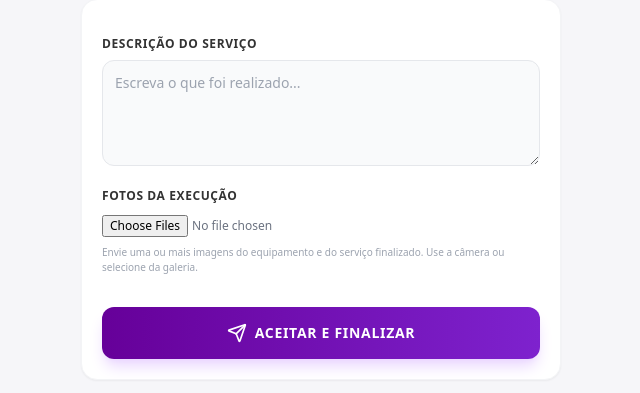
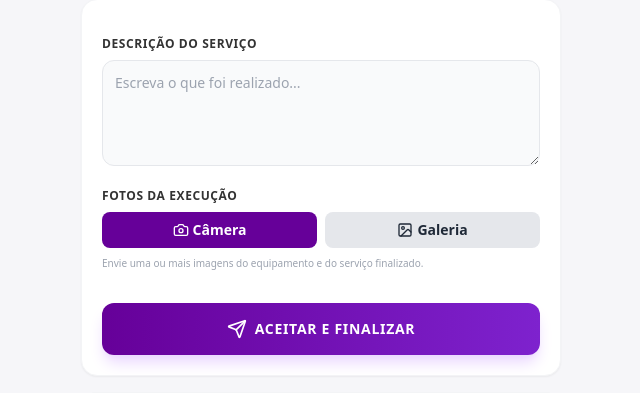
Before and after one commit to ClevertonRS/sistema_preventiva, a PHP site: page /preventiva/1 in a window 1280 px wide. Shown: the part 623-1016 px from the top of the page, without its empty margins (319-959 px from the left). Run offline with PHP 8.4, Linux system fonts and the light colour scheme; the visitor is signed in with stand-in values (Sample User, id 1); tables that the repository leaves empty or names only in its code hold one stand-in row (values such as "Sample post"); some libraries are stand-ins or nearby versions.

Commit message:
feat: add opcao foto galeria e abrir camera

```diff
--- a/detalhe_preventiva.php
+++ b/detalhe_preventiva.php
@@ -120,8 +120,19 @@ $arquivos = $stmtArquivos->fetchAll();
 
             <div>
                 <label class="block text-xs font-bold text-vivo-dark uppercase tracking-wider mb-2">Fotos da Execução</label>
-                <input id="foto-input" type="file" name="foto[]" accept="image/*" capture="environment" multiple class="w-full text-xs text-gray-500" />
-                <p class="text-[10px] text-gray-400 mt-2">Envie uma ou mais imagens do equipamento e do serviço finalizado. Use a câmera ou selecione da galeria.</p>
+                <div class="flex gap-2 mb-2">
+                    <button type="button" id="btn-camera" class="flex-1 bg-vivo-purple text-white px-4 py-2 rounded-lg text-sm font-bold flex items-center justify-center gap-1" onclick="document.getElementById('foto-input-camera').click()">
+                        <i data-lucide="camera" class="w-4 h-4"></i>
+                        Câmera
+                    </button>
+                    <button type="button" id="btn-galeria" class="flex-1 bg-gray-200 text-gray-800 px-4 py-2 rounded-lg text-sm font-bold flex items-center justify-center gap-1" onclick="document.getElementById('foto-input-galeria').click()">
+                        <i data-lucide="image" class="w-4 h-4"></i>
+                        Galeria
+                    </button>
+                </div>
+                <input type="file" id="foto-input-camera" name="foto[]" accept="image/*" capture="environment" multiple class="hidden" onchange="handleFiles(this)" />
+                <input type="file" id="foto-input-galeria" name="foto[]" accept="image/*" multiple class="hidden" onchange="handleFiles(this)" />
+                <p class="text-[10px] text-gray-400 mt-2">Envie uma ou mais imagens do equipamento e do serviço finalizado.</p>
                 <div id="foto-preview" class="grid grid-cols-2 gap-3 mt-4"></div>
             </div>
 
@@ -166,9 +177,20 @@ $arquivos = $stmtArquivos->fetchAll();
 
             <div>
                 <label class="block text-xs font-bold text-vivo-dark uppercase tracking-wider mb-2">Fotos da Execução</label>
-                <input id="foto-input" type="file" name="foto[]" accept="image/*" capture="environment" multiple class="w-full text-xs text-gray-500" />
-                <p class="text-[10px] text-gray-400 mt-2">Envie uma ou mais imagens do equipamento e do serviço finalizado. Elas aparecerão aqui assim que forem selecionadas.</p>
-                <div id="foto-preview" class="grid grid-cols-2 gap-3 mt-4"></div>
+                <div class="flex gap-2 mb-2">
+                    <button type="button" id="btn-camera-exec" class="flex-1 bg-vivo-purple text-white px-4 py-2 rounded-lg text-sm font-bold flex items-center justify-center gap-1" onclick="document.getElementById('foto-input-camera-exec').click()">
+                        <i data-lucide="camera" class="w-4 h-4"></i>
+                        Câmera
+                    </button>
+                    <button type="button" id="btn-galeria-exec" class="flex-1 bg-gray-200 text-gray-800 px-4 py-2 rounded-lg text-sm font-bold flex items-center justify-center gap-1" onclick="document.getElementById('foto-input-galeria-exec').click()">
+                        <i data-lucide="image" class="w-4 h-4"></i>
+                        Galeria
+                    </button>
+                </div>
+                <input type="file" id="foto-input-camera-exec" name="foto[]" accept="image/*" capture="environment" multiple class="hidden" onchange="handleFilesExec(this)" />
+                <input type="file" id="foto-input-galeria-exec" name="foto[]" accept="image/*" multiple class="hidden" onchange="handleFilesExec(this)" />
+                <p class="text-[10px] text-gray-400 mt-2">Envie uma ou mais imagens do equipamento e do serviço finalizado.</p>
+                <div id="foto-preview-exec" class="grid grid-cols-2 gap-3 mt-4"></div>
             </div>
 
             <button type="submit" class="w-full bg-gradient-to-r from-vivo-purple to-purple-700 hover:from-vivo-purpleDark hover:to-purple-900 text-white font-bold py-4 rounded-xl shadow-lg shadow-purple-200 hover:shadow-xl transition-all duration-300 text-sm uppercase tracking-wider flex items-center justify-center gap-2">
@@ -223,14 +245,17 @@ $arquivos = $stmtArquivos->fetchAll();
 
 <script>
   document.addEventListener('DOMContentLoaded', function () {
-    const fotoInput = document.getElementById('foto-input');
+    const cameraInput = document.getElementById('foto-input-camera');
+    const galeriaInput = document.getElementById('foto-input-galeria');
     const preview = document.getElementById('foto-preview');
     let selectedFiles = [];
 
     const updateInputFiles = () => {
       const dataTransfer = new DataTransfer();
       selectedFiles.forEach((file) => dataTransfer.items.add(file));
-      fotoInput.files = dataTransfer.files;
+      // Update both inputs with the combined files
+      if (cameraInput) cameraInput.files = dataTransfer.files;
+      if (galeriaInput) galeriaInput.files = dataTransfer.files;
     };
 
     const renderPreview = () => {
@@ -270,8 +295,8 @@ $arquivos = $stmtArquivos->fetchAll();
       });
     };
 
-    fotoInput.addEventListener('change', function (event) {
-      const files = Array.from(event.target.files || []);
+    const handleFiles = (input) => {
+      const files = Array.from(input.files || []);
 
       files.forEach((file) => {
         const exists = selectedFiles.some(
@@ -284,6 +309,72 @@ $arquivos = $stmtArquivos->fetchAll();
 
       updateInputFiles();
       renderPreview();
+    };
+
+    if (cameraInput) cameraInput.addEventListener('change', function (event) {
+      handleFiles(event.target);
+    });
+    if (galeriaInput) galeriaInput.addEventListener('change', function (event) {
+      handleFiles(event.target);
+    });
+
+    // Handler para o formulário "Em Execução"
+    const cameraInputExec = document.getElementById('foto-input-camera-exec');
+    const galeriaInputExec = document.getElementById('foto-input-galeria-exec');
+    const previewExec = document.getElementById('foto-preview-exec');
+    let selectedFilesExec = [];
+
+    const handleFilesExec = (input) => {
+      const files = Array.from(input.files || []);
+      files.forEach((file) => {
+        const exists = selectedFilesExec.some(
+          (current) => current.name === file.name && current.size === file.size && current.lastModified === file.lastModified
+        );
+        if (!exists) {
+          selectedFilesExec.push(file);
+        }
+      });
+      renderPreviewExec();
+    };
+
+    const renderPreviewExec = () => {
+      previewExec.innerHTML = '';
+      if (selectedFilesExec.length === 0) return;
+
+      selectedFilesExec.forEach((file, index) => {
+        const card = document.createElement('div');
+        card.className = 'relative rounded-xl overflow-hidden border border-gray-200 shadow-sm bg-white';
+
+        const image = document.createElement('img');
+        image.src = URL.createObjectURL(file);
+        image.alt = file.name;
+        image.className = 'w-full h-32 object-cover';
+
+        const deleteButton = document.createElement('button');
+        deleteButton.type = 'button';
+        deleteButton.className = 'absolute top-2 right-2 bg-white/90 text-red-600 rounded-full p-1 border border-red-100 hover:bg-white';
+        deleteButton.innerHTML = '<span class="text-xs font-bold">×</span>';
+        deleteButton.addEventListener('click', function () {
+          selectedFilesExec.splice(index, 1);
+          renderPreviewExec();
+        });
+
+        const info = document.createElement('div');
+        info.className = 'p-2';
+        info.innerHTML = `<p class="text-[11px] text-gray-500 truncate">${file.name}</p>`;
+
+        card.appendChild(image);
+        card.appendChild(deleteButton);
+        card.appendChild(info);
+        previewExec.appendChild(card);
+      });
+    };
+
+    if (cameraInputExec) cameraInputExec.addEventListener('change', function (event) {
+      handleFilesExec(event.target);
+    });
+    if (galeriaInputExec) galeriaInputExec.addEventListener('change', function (event) {
+      handleFilesExec(event.target);
     });
 
     // Geolocalização
```
Also changed, not shown: revisao_detalhe.php (+26 -14 lines).
